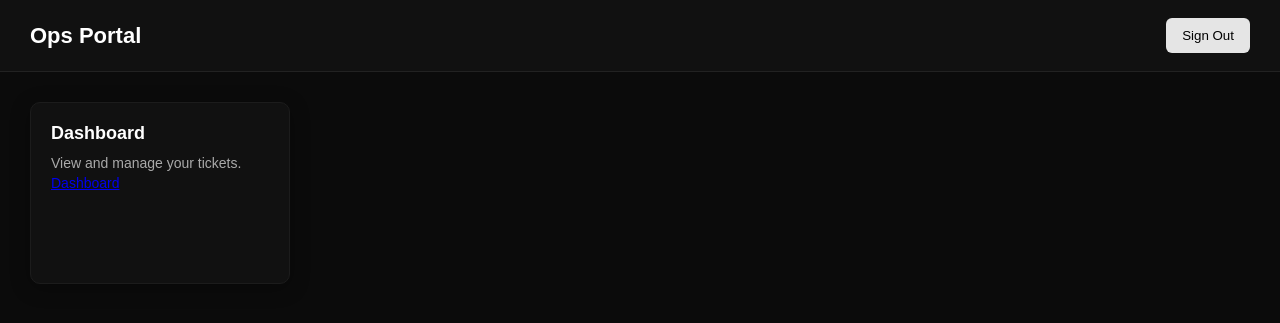
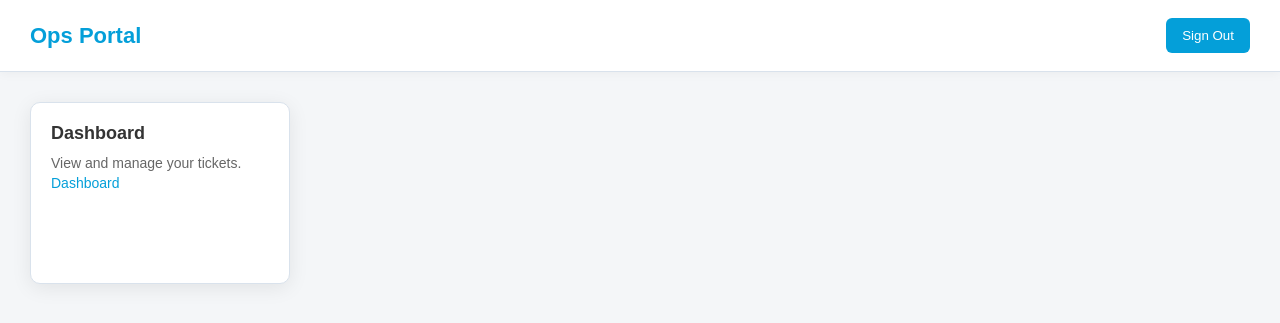
Before and after one commit to Crific/OpsPortal, a Flask app: page / in a window 1280 px wide. Shown: the top 323 px of the page. Run offline with Flask 3, Linux system fonts and the light colour scheme; the visitor is signed in with stand-in values (Sample User, id 1).

Commit message:
style: align main and auth page themes

```diff
--- a/static/style.css
+++ b/static/style.css
@@ -1,26 +1,28 @@
-/* GLOBAL STYLES */
+
 body {
     margin: 0;
     font-family: Arial, sans-serif;
-    background-color: #0b0b0b;
-    color: white;
+    background-color: #F4F6F8;
+    color: #343434;
 }
 
 
-/* NAVBAR */
 .navbar {
-    background: #111;
-    border-bottom: 1px solid #222;
+    background: #FFFFFF;
+    border-bottom: 1px solid #d9e2ec;
     padding: 18px 30px;
 
     display: flex;
     justify-content: space-between;
     align-items: center;
+
+    box-shadow: 0 2px 10px rgba(0, 0, 0, 0.04);
 }
 
 .navbar h1 {
     margin: 0;
     font-size: 22px;
+    color: #049FD9;
 }
 
 .nav-actions {
@@ -29,29 +31,26 @@ body {
 }
 
 
-/* BUTTONS */
 button {
     padding: 10px 16px;
     border: none;
     border-radius: 6px;
-    background: #e5e5e5;
-    color: black;
+    background: #049FD9;
+    color: white;
     cursor: pointer;
     transition: 0.2s ease;
 }
 
 button:hover {
-    background: white;
+    background: #0288c7;
 }
 
 
-/* PAGE LAYOUT */
 .page {
     padding: 30px;
 }
 
 
-/* TILE GRID */
 .tiles {
     display: grid;
     grid-template-columns: repeat(auto-fit, 260px);
@@ -60,18 +59,18 @@ button:hover {
 }
 
 
-/* TILE CARD */
 .tile {
-    background: #111;
+    background: #FFFFFF;
     border-radius: 10px;
     padding: 20px;
-    border: 1px solid #1c1c1c;
-    box-shadow: 0 4px 20px rgba(0, 0, 0, 0.3);
+    border: 1px solid #d9e2ec;
+    box-shadow: 0 4px 20px rgba(0, 0, 0, 0.08);
     min-height: 140px;
+    transition: 0.2s ease;
 }
 
 .tile:hover {
-    background: #151515;
+    background: #f9fbfc;
     transform: translateY(-2px);
 }
 
@@ -79,11 +78,21 @@ button:hover {
     margin-top: 0;
     margin-bottom: 10px;
     font-size: 18px;
+    color: #343434;
 }
 
 .tile p {
     margin: 0;
-    color: #aaa;
+    color: #666;
     font-size: 14px;
     line-height: 1.4;
 }
+
+.tile a {
+    color: #049FD9;
+    text-decoration: none;
+}
+
+.tile a:hover {
+    text-decoration: underline;
+}
```
